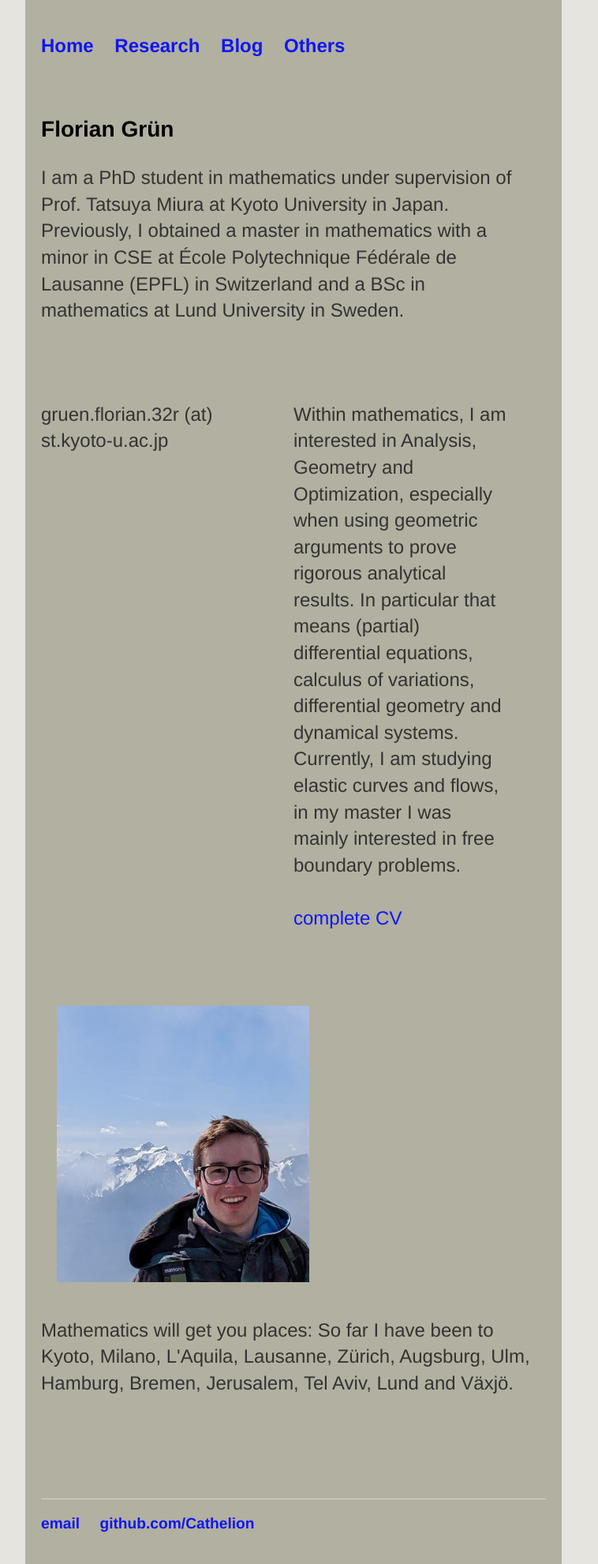
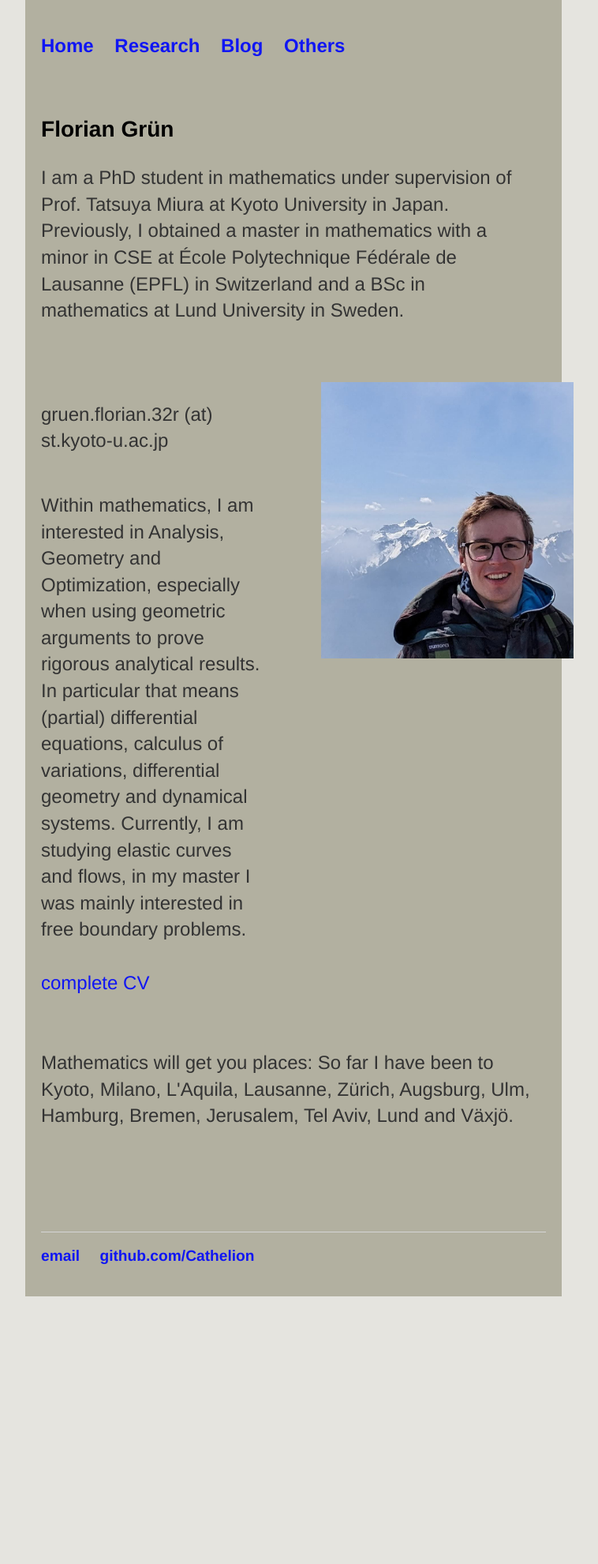
Before and after one commit to Cathelion/Cathelion.github.io, a Jekyll site: the page built from index.html, in a window 1280 px wide. Shown: the whole page at 79% size, without its empty margins (268-1026 px from the left). Built offline with Jekyll 4.4.1, drawn with Linux system fonts in a browser that asks for light colours; after the commit the page ends 1642 px from its top, so only the background shows below that.

Commit message:
Update index.html

```diff
--- a/index.html
+++ b/index.html
@@ -10,11 +10,8 @@ title: Home
    </div>
 
    <div class="img-container1">
-      <p>gruen.florian.32r (at) st.kyoto-u.ac.jp
+      <p>gruen.florian.32r (at) st.kyoto-u.ac.jp   <br>
       </p>
-   </div>
-
-   <div class="img-container1">
       <p>Within mathematics, I am interested in Analysis, Geometry and Optimization, especially when using geometric arguments to prove rigorous analytical results. In particular that means (partial) differential equations, calculus of variations, differential geometry and dynamical systems.
          Currently, I am studying elastic curves and flows, in my master I was mainly interested in free boundary problems.  <br>
          <br>
```
